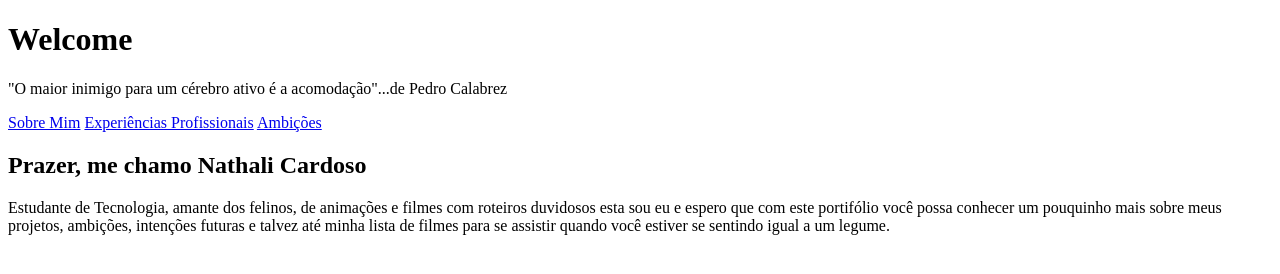
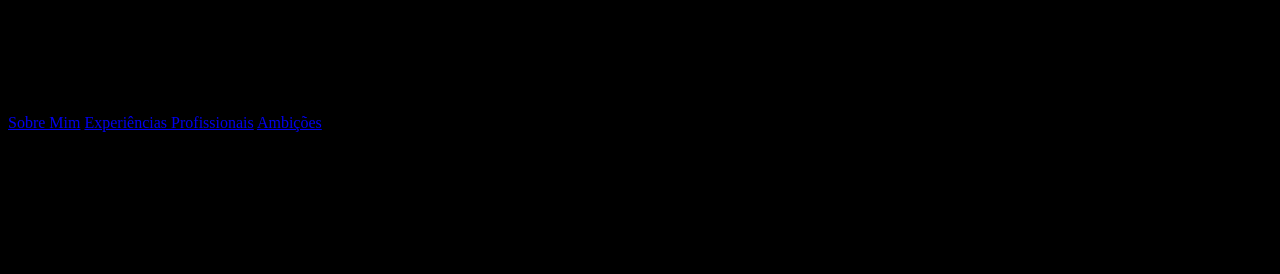
Before and after one commit to Nathali-Cardoso/portifolio, a plain HTML site: page index.html in a window 1280 px wide. Drawn offline with Linux system fonts and the light colour scheme.

Commit message:
criando layout

```diff
--- a/index.html
+++ b/index.html
@@ -4,20 +4,23 @@
     <meta charset="UTF-8">
     <meta name="viewport" content="width=device-width, initial-scale=1.0">
     <title>Nathali Cardoso</title>
+    <link rel="stylesheet" href="style.css">
 </head>
 <body>
     <header>
         <h1>Welcome</h1>
         <p>"O maior inimigo para um cérebro ativo é a acomodação"...de Pedro Calabrez</p>
-    </header>
         <nav>
             <a href="#">Sobre Mim</a>
             <a href="#">Experiências Profissionais</a>
             <a href="#">Ambições</a>
             <!-- MENU -->
         </nav>
+    </header>
 
+    <section>
         <h2>Prazer, me chamo Nathali Cardoso</h2>
         <p>Estudante de Tecnologia, amante dos felinos, de animações e filmes com roteiros duvidosos esta sou eu e espero que com este portifólio você possa conhecer um pouquinho mais sobre meus projetos, ambições, intenções futuras e talvez até minha lista de filmes para se assistir quando você estiver se sentindo igual a um legume.</p>
+    </section>
 </body>
 </html>
--- /dev/null
+++ b/style.css
@@ -0,0 +1,14 @@
+@charset "UTF-8";
+
+* {
+    background-color: #000000;
+
+}
+
+
+:root {
+    --branco: #FFFFFF;
+    --amarelo: #F9B700;
+    --verde: #00B281;
+    --preto: #000000;
+}
```
Lines whose indentation alone changed are shown as unchanged.
